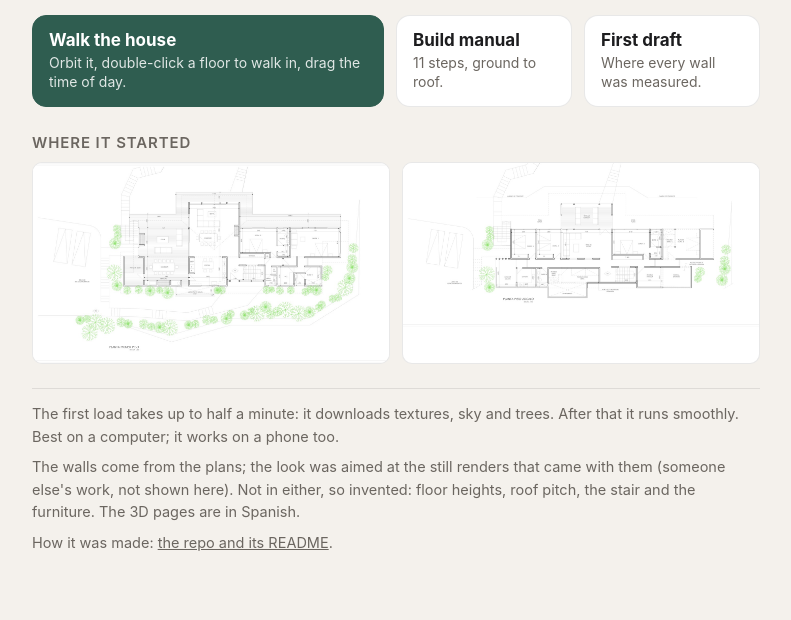
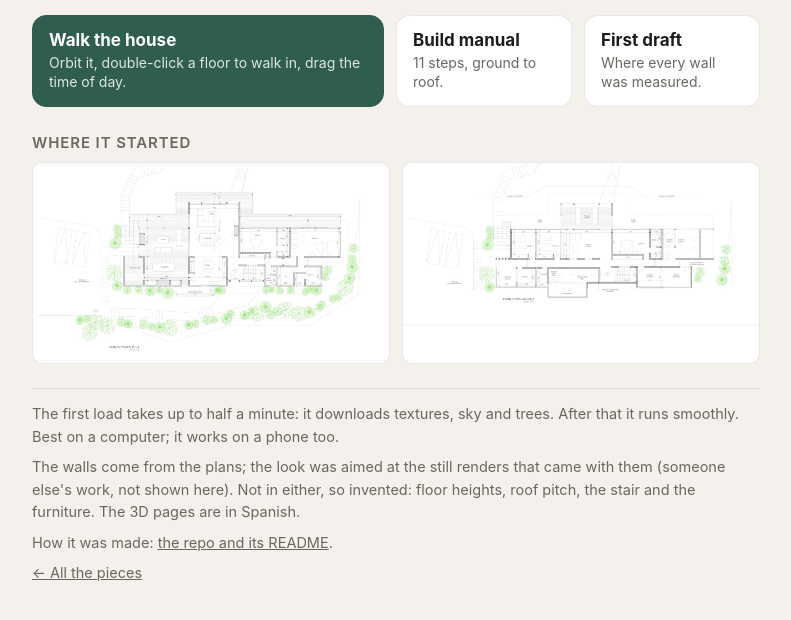
Before and after one commit to re4mat-mp/casa-3d, a plain HTML site: page index.html in a window 1280 px wide. Shown: the part 548-1168 px from the top of the page, without its empty margins (244-1035 px from the left). Drawn offline with Linux system fonts and the light colour scheme.

Commit message:
Start page: a link back to all the pieces
Co-Authored-By: Claude Opus 5.5 <noreply@anthropic.com>

```diff
--- a/index.html
+++ b/index.html
@@ -61,6 +61,7 @@
     <p>The first load takes up to half a minute: it downloads textures, sky and trees. After that it runs smoothly. Best on a computer; it works on a phone too.</p>
     <p>The walls come from the plans; the look was aimed at the still renders that came with them (someone else's work, not shown here). Not in either, so invented: floor heights, roof pitch, the stair and the furniture. The 3D pages are in Spanish.</p>
     <p>How it was made: <a href="https://github.com/re4mat-mp/casa-3d">the repo and its README</a>.</p>
+    <p><a href="https://re4mat-mp.github.io/#pieces">← All the pieces</a></p>
   </div>
 </main>
 </body>
```
